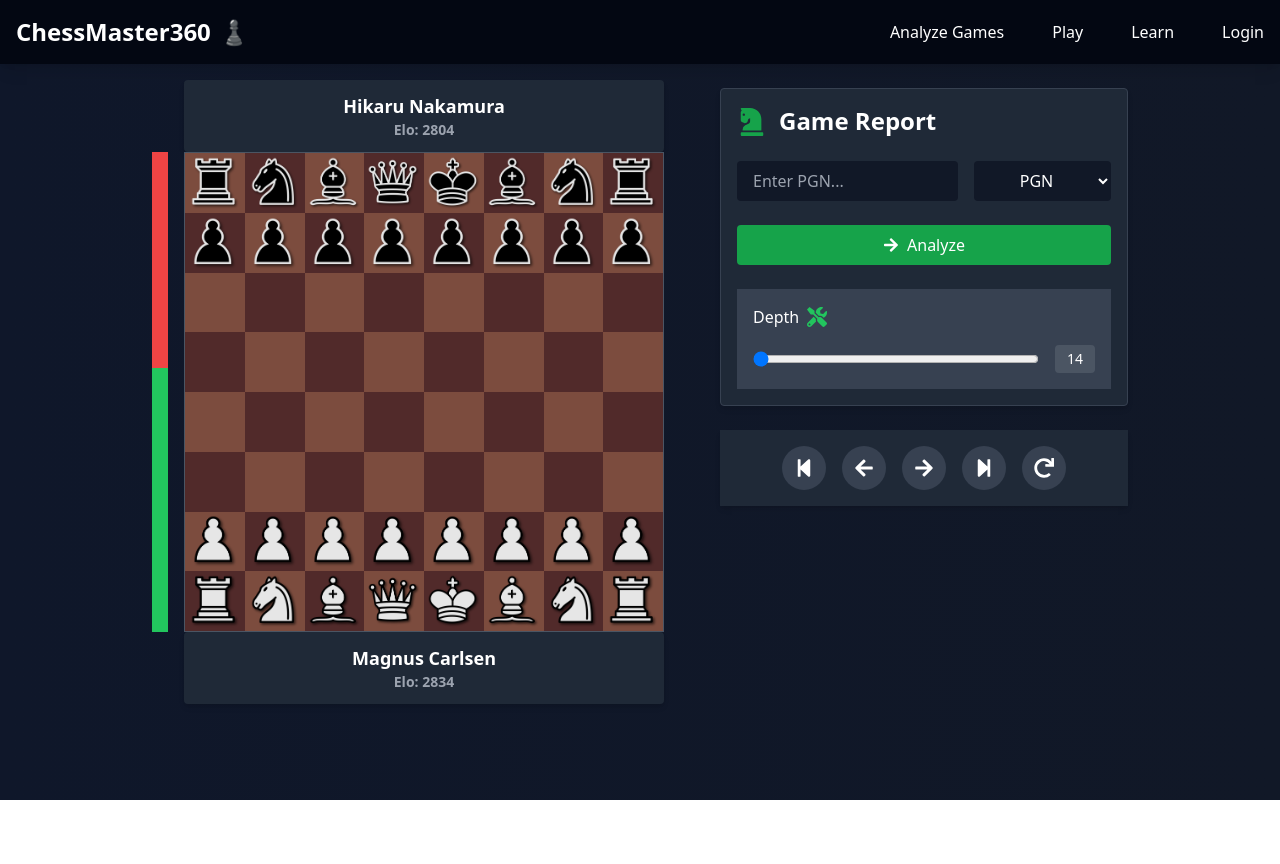
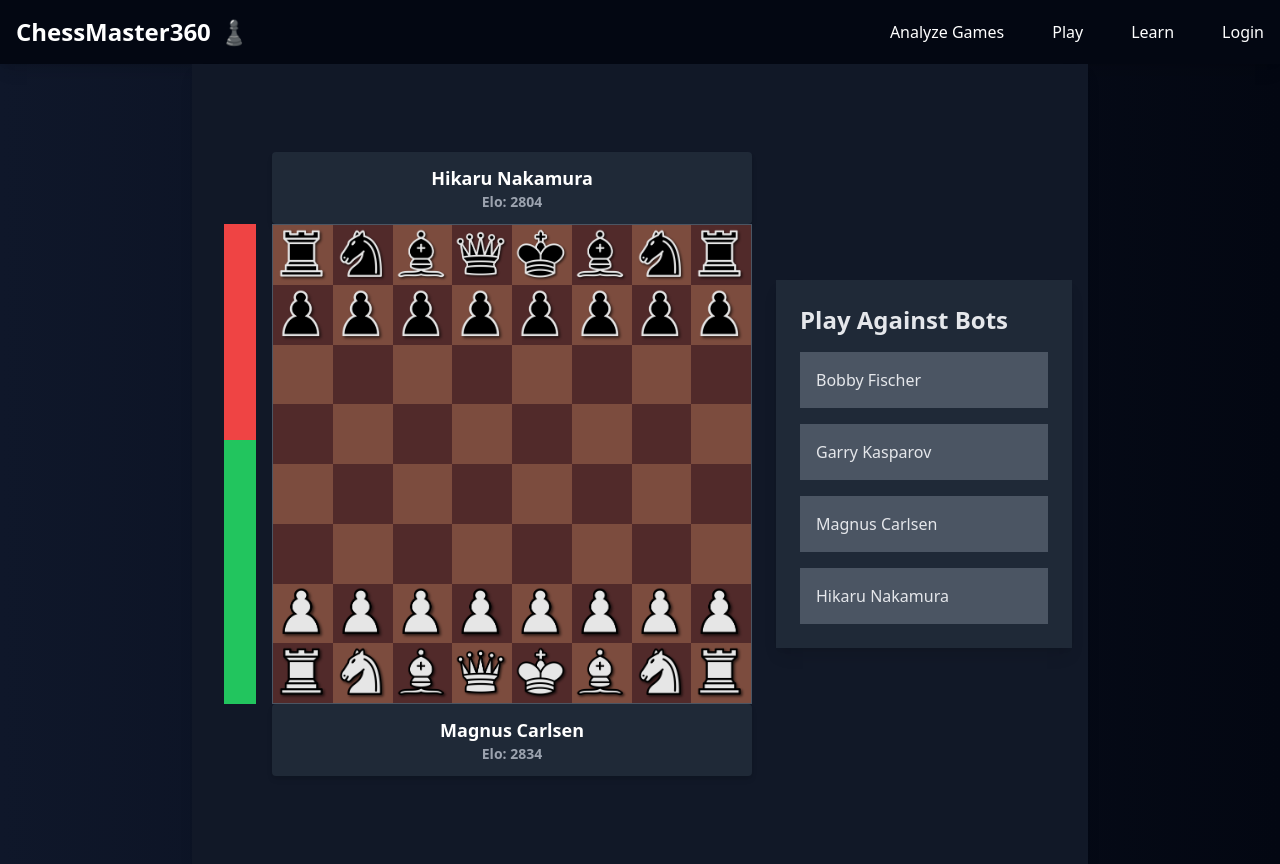
Before and after one commit to Chessmaster360/chessmaster-frontend, a React (Vite) app: page /play in a window 1280 px wide. Before the commit the page ends 800 px from the top, so only its background shows below. Built offline with nearby package versions, Linux system fonts and the light colour scheme.

Commit message:
feat: play againts bots screen

```diff
--- a/src/App.tsx
+++ b/src/App.tsx
@@ -1,50 +1,50 @@
 import React, { useState } from "react";
+import { BrowserRouter as Router, Routes, Route } from 'react-router-dom';
 import Navbar from "./components/Bars/Navbar";
 import AnalyzeScreen from "./pages/AnalyzeScreen";
+import PlayScreen from "./pages/PlayScreen"; // Importa PlayScreen
 import LoginModal from "./components/Login/LoginModal";
 import RegisterModal from "./components/Login/RegisterModal";
 
 const App: React.FC = () => {
-  // Estados para controlar la visibilidad de los modales
   const [showLogin, setShowLogin] = useState(false);
   const [showRegister, setShowRegister] = useState(false);
 
-  // Función para mostrar el LoginModal
   const toggleLoginModal = () => {
     setShowLogin(true);
-    setShowRegister(false); // Asegura que el modal de registro no esté abierto
+    setShowRegister(false);
   };
 
-  // Función para mostrar el RegisterModal
   const toggleRegisterModal = () => {
     setShowRegister(true);
-    setShowLogin(false); // Asegura que el modal de login no esté abierto
+    setShowLogin(false);
   };
 
   return (
-    <div className="h-screen flex flex-col bg-gradient-to-r from-slate-900 to-gray-900 text-gray-200">
-      {/* Navbar */}
+    <Router>
+      <div className="h-screen flex flex-col bg-gradient-to-r text-gray-200">
         <Navbar onLoginClick={toggleLoginModal} />
-
-      {/* Main content */}
         <main className="flex-grow">
-        <AnalyzeScreen />
+          <Routes>
+            <Route path="/" element={<AnalyzeScreen />} />
+            <Route path="/play" element={<PlayScreen />} />
+          </Routes>
         </main>
 
-      {/* Modals */}
         {showLogin && (
           <LoginModal
             onClose={() => setShowLogin(false)}
-          onSwitchToRegister={toggleRegisterModal} // Pasa la función para cambiar al modal de registro
+            onSwitchToRegister={toggleRegisterModal}
           />
         )}
         {showRegister && (
           <RegisterModal
             onClose={() => setShowRegister(false)}
-          onSwitchToLogin={toggleLoginModal} // Pasa la función para cambiar al modal de login
+            onSwitchToLogin={toggleLoginModal}
           />
         )}
       </div>
+    </Router>
   );
 };
 
--- a/src/components/Login/RegisterModal.tsx
+++ b/src/components/Login/RegisterModal.tsx
@@ -2,47 +2,47 @@
 
 interface RegisterModalProps {
   onClose: () => void;
-  onSwitchToLogin: () => void; // Nueva prop para cambiar al modal de login
+  onSwitchToLogin: () => void;
 }
 
 const RegisterModal: FC<RegisterModalProps> = ({ onClose, onSwitchToLogin }) => {
   return (
-    <div className="fixed inset-0 bg-black bg-opacity-50 flex justify-center items-center z-50">
+    <div className="fixed inset-0 bg-black bg-opacity-50 flex justify-center items-center z-50 transition-opacity">
       {/* Overlay para cerrar */}
       <div className="absolute inset-0" onClick={onClose}></div>
 
       {/* Modal */}
-      <div className="relative bg-gray-800 p-8 rounded-lg shadow-2xl w-full max-w-md animate-fade-in">
-        <h2 className="text-3xl font-bold mb-6 text-center text-white">
+      <div className="relative bg-gray-800 p-6 sm:p-8 rounded-2xl shadow-lg w-full max-w-xs sm:max-w-md animate-fade-in">
+        <h2 className="text-2xl sm:text-3xl font-bold mb-6 text-center text-white">
           Create Account 🚀
         </h2>
 
-        <form className="flex flex-col gap-6">
+        <form className="flex flex-col gap-4">
           {/* Username */}
           <input
             type="text"
             placeholder="Username"
-            className="p-4 rounded-md bg-gray-700 text-white placeholder-gray-400 focus:outline-none focus:ring-2 focus:ring-purple-500"
+            className="p-3 sm:p-4 rounded-lg bg-gray-700 text-white placeholder-gray-400 focus:outline-none focus:ring-2 focus:ring-purple-500"
           />
 
           {/* Email */}
           <input
             type="email"
             placeholder="Email Address"
-            className="p-4 rounded-md bg-gray-700 text-white placeholder-gray-400 focus:outline-none focus:ring-2 focus:ring-purple-500"
+            className="p-3 sm:p-4 rounded-lg bg-gray-700 text-white placeholder-gray-400 focus:outline-none focus:ring-2 focus:ring-purple-500"
           />
 
           {/* Password */}
           <input
             type="password"
             placeholder="Password"
-            className="p-4 rounded-md bg-gray-700 text-white placeholder-gray-400 focus:outline-none focus:ring-2 focus:ring-purple-500"
+            className="p-3 sm:p-4 rounded-lg bg-gray-700 text-white placeholder-gray-400 focus:outline-none focus:ring-2 focus:ring-purple-500"
           />
 
           {/* Register button */}
           <button
             type="submit"
-            className="bg-purple-500 hover:bg-purple-600 text-white py-3 rounded-md text-lg transition-all">
+            className="bg-purple-500 hover:bg-purple-600 text-white py-2 sm:py-3 rounded-lg text-lg transition-all">
             Sign Up
           </button>
         </form>
@@ -56,7 +56,7 @@
               className="text-purple-400 hover:underline"
               onClick={(e) => {
                 e.preventDefault();
-                onSwitchToLogin(); // Llama a la función para cambiar al modal de login
+                onSwitchToLogin();
               }}>
               Login
             </a>
@@ -65,7 +65,7 @@
 
         {/* Close button */}
         <button
-          className="absolute top-4 right-4 text-gray-400 hover:text-white text-xl transition-all"
+          className="absolute top-4 right-4 text-gray-400 hover:text-white text-2xl transition-all"
           onClick={onClose}>
           ✖
         </button>
--- a/src/index.css
+++ b/src/index.css
@@ -18,5 +18,5 @@
 }
 
 body {
-  @apply h-screen flex flex-col bg-gradient-to-r from-slate-900 to-gray-900 text-gray-200;
+  @apply h-screen flex flex-col bg-gradient-to-r from-slate-900 to-gray-950 text-gray-200;
 }
--- /dev/null
+++ b/src/pages/PlayScreen.tsx
@@ -0,0 +1,97 @@
+import React, { useState } from 'react';
+import ChessBoard from '../components/Chess/ChessBoard';
+
+interface Bot {
+  name: string;
+  elo: number;
+  description: string;
+  image: string;
+}
+
+const bots: Bot[] = [
+  {
+    name: 'Bobby Fischer',
+    elo: 2785,
+    description: 'American chess grandmaster and World Chess Champion.',
+    image: 'https://cdn.zendalibros.com/wp-content/uploads/ajedrez-bobby-fischer.jpeg',
+  },
+  {
+    name: 'Garry Kasparov',
+    elo: 2847,
+    description: 'Russian grandmaster and former World Chess Champion.',
+    image: 'https://www.biografiasyvidas.com/biografia/k/fotos/kasparov.jpg',
+  },
+  {
+    name: 'Magnus Carlsen',
+    elo: 2882,
+    description: 'Norwegian grandmaster and current World Chess Champion.',
+    image: 'https://i.guim.co.uk/img/media/699cce4914b90ae0ba89787178bc48314d50eb89/0_215_5081_3048/master/5081.jpg?width=1200&height=900&quality=85&auto=format&fit=crop&s=0032559e1e2d58597a80917a287de030',
+  },
+  {
+    name: 'Hikaru Nakamura',
+    elo: 2820,
+    description: 'American grandmaster and five-time US Chess Champion.',
+    image: 'https://imagenes.elpais.com/resizer/v2/TVITNH2BPSJQTJ4FQQVRJH7PVU.jpg?auth=9e1d1e66de90aa9b3d6d0b71e0b161fb768ccb42daebf77322382c15432a5167&width=414',
+  },
+];
+
+const PlayScreen: React.FC = () => {
+  const [selectedBot, setSelectedBot] = useState<Bot | null>(null);
+  const [isSidebarOpen, setIsSidebarOpen] = useState(false);
+
+  const toggleSidebar = () => setIsSidebarOpen(!isSidebarOpen);
+
+  return (
+    <div className="h-screen flex text-gray-200">
+      {/* Contenedor central */}
+      <div className="container mx-auto flex flex-col md:flex-row items-center justify-center bg-gray-900 rounded-lg shadow-lg p-4 md:gap-2 max-w-4xl">
+        {/* Tablero de Ajedrez */}
+        <div className="flex-1 flex justify-center items-center p-4">
+          <ChessBoard />
+        </div>
+
+        {/* Botón para abrir/ocultar la barra en pantallas pequeñas */}
+        <button
+          className="absolute top-4 right-4 z-50 bg-purple-500 text-white p-2 rounded-full md:hidden"
+          onClick={toggleSidebar}
+        >
+          {isSidebarOpen ? 'Close' : 'Open'}
+        </button>
+
+        {/* Sección de Bots */}
+        <div
+          className={`fixed inset-y-0 right-0 transform ${
+            isSidebarOpen ? 'translate-x-0' : 'translate-x-full'
+          } transition-transform duration-300 md:relative md:translate-x-0 w-80 bg-gray-800 p-6 rounded-lg shadow-lg flex flex-col`}
+        >
+          <h2 className="text-2xl font-bold mb-4">Play Against Bots</h2>
+          <ul className="space-y-4">
+            {bots.map((bot) => (
+              <li
+                key={bot.name}
+                className="p-4 bg-gray-600 rounded-lg cursor-pointer hover:bg-gray-500"
+                onClick={() => setSelectedBot(bot)}
+              >
+                {bot.name}
+              </li>
+            ))}
+          </ul>
+          {selectedBot && (
+            <div className="mt-6 p-4 bg-gray-600 rounded-lg">
+              <img
+                src={selectedBot.image}
+                alt={selectedBot.name}
+                className="w-full h-32 object-cover rounded-lg mb-4"
+              />
+              <h3 className="text-xl font-bold">{selectedBot.name}</h3>
+              <p className="text-gray-400">Elo: {selectedBot.elo}</p>
+              <p className="mt-2 text-gray-300">{selectedBot.description}</p>
+            </div>
+          )}
+        </div>
+      </div>
+    </div>
+  );
+};
+
+export default PlayScreen;
```
Also changed, not shown: src/components/Bars/Navbar.tsx (+22 -15 lines). Lines whose indentation alone changed are shown as unchanged.
